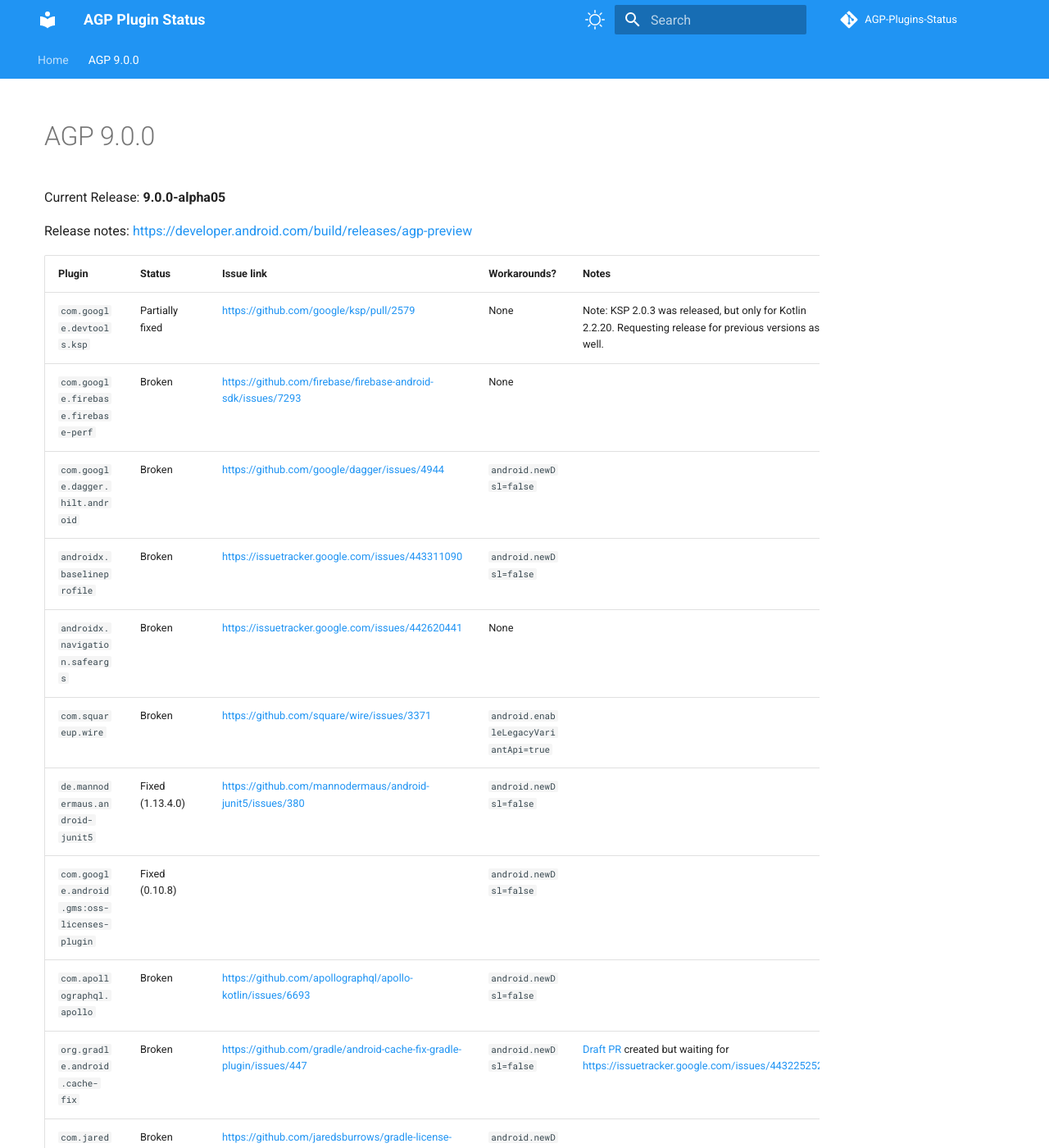
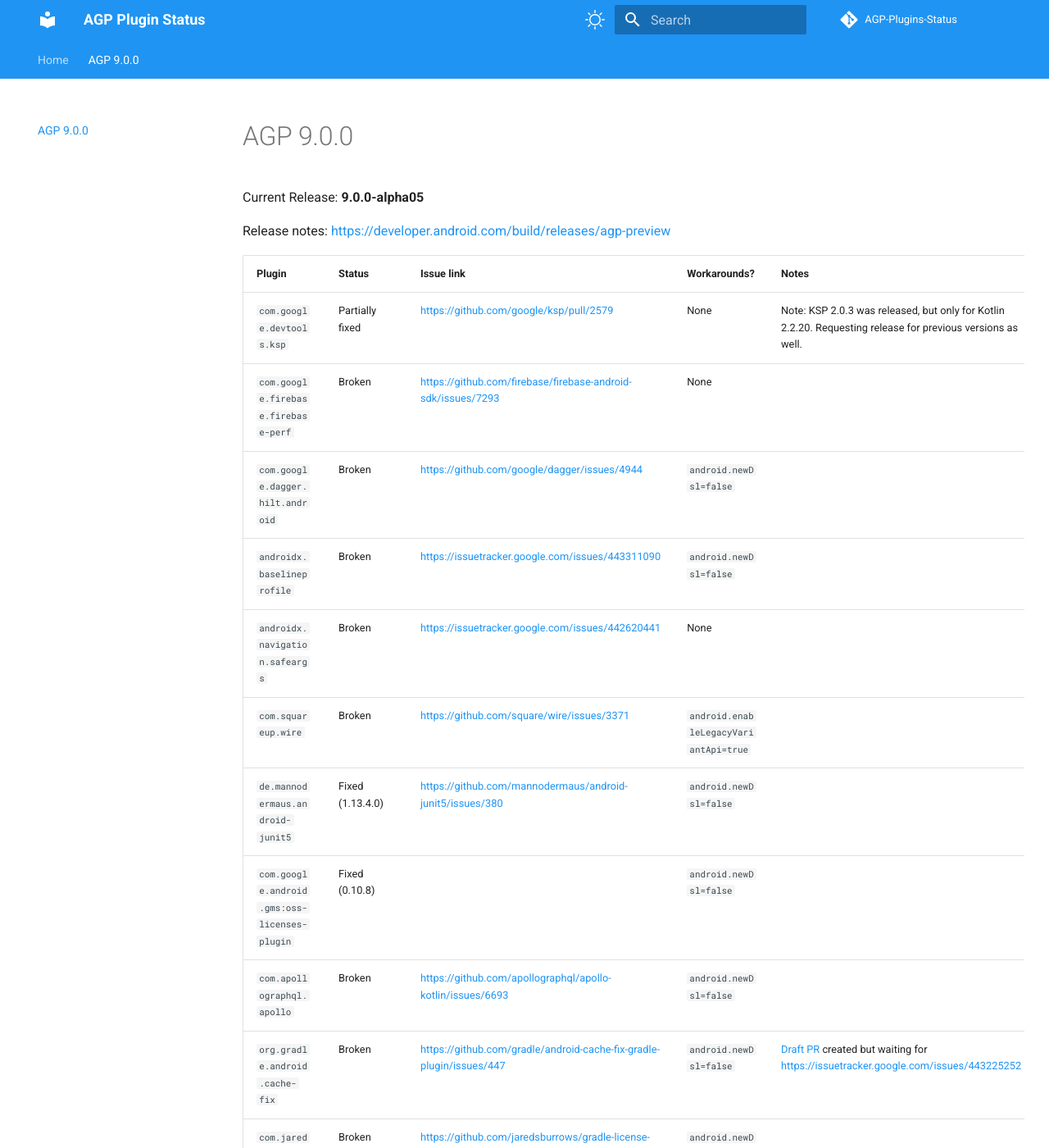
Before and after one commit to pablobaxter/AGP-Plugins-Status, an MkDocs documentation site: the page built from docs/agp-9.0.0.md, in a window 1280 px wide and 1400 px high. Shown: the whole window at 82% size. Built offline with MkDocs 1.6.1 and Material for MkDocs 9.7.7, drawn with Linux system fonts in a browser that asks for light colours; comment, search, counter and statistics services are not loaded.

```diff
--- a/docs/stylesheets/extra.css
+++ b/docs/stylesheets/extra.css
@@ -3,9 +3,5 @@
 }
 
 .md-typeset table th:nth-of-type(1) {
-    width: 100%; /* Or use percentages like 20% */
+    width: 100%;
 }
-
-.md-sidebar {
-    display: none;
-}
```
Also changed, not shown: README.md (+4 -0 lines), docs/agp-9.0.0.md (+4 -0 lines).
